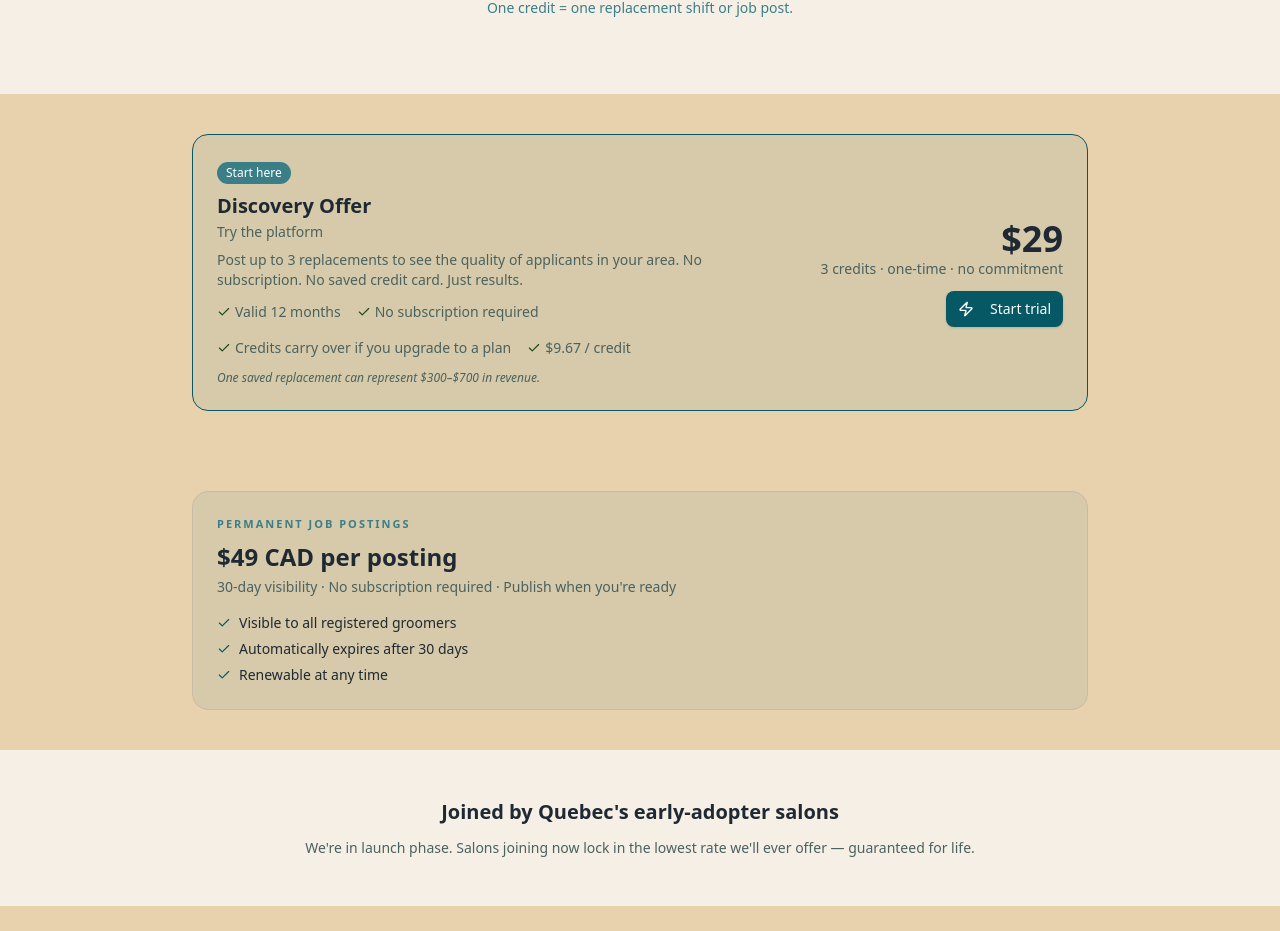
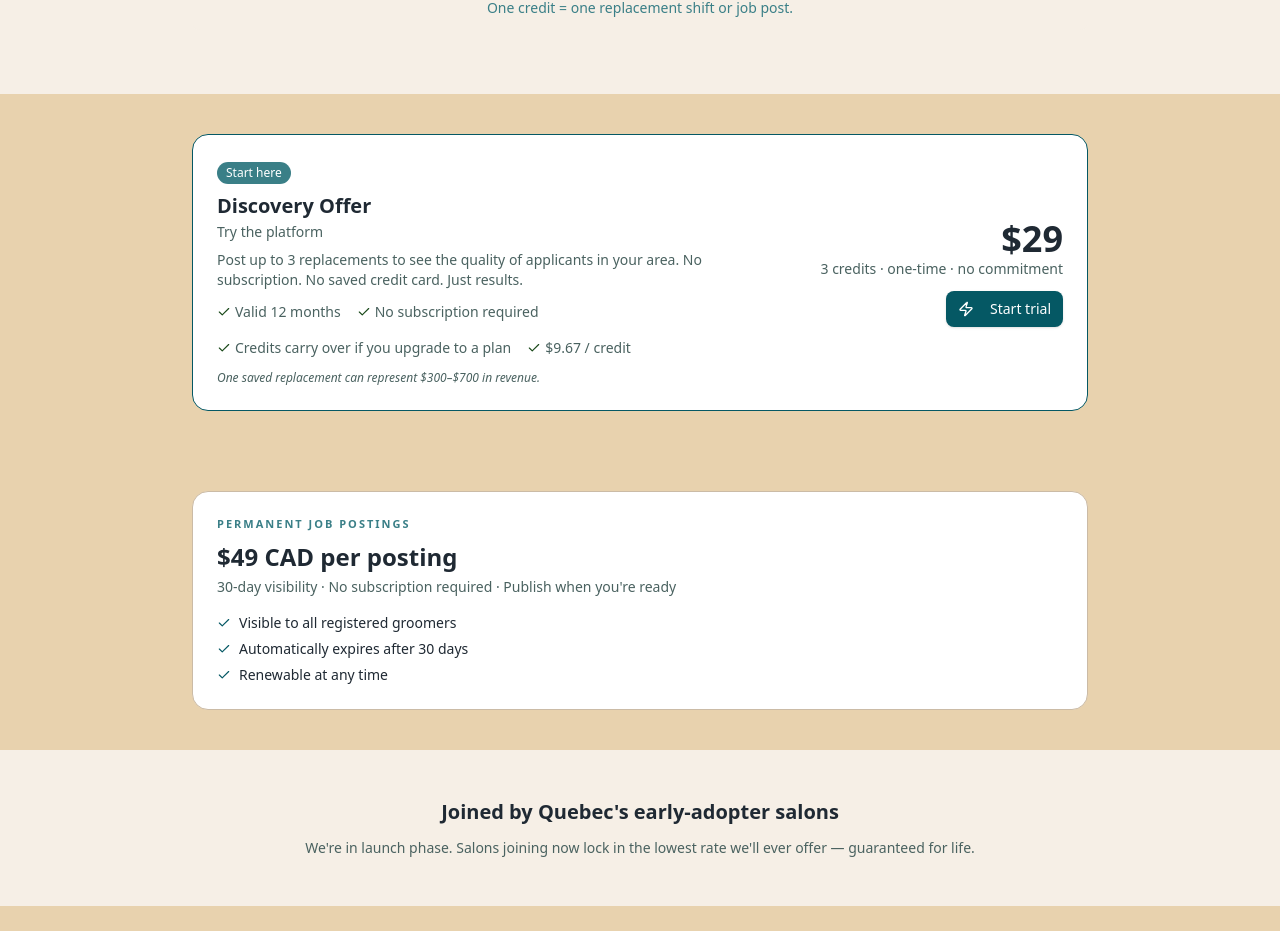
Before and after one commit to tgiammarella/sos-toilettage, a Next.js app: page /en/pricing in a window 1280 px wide. Shown: the part 1213-2144 px from the top of the page. Built offline with nearby package versions, Linux system fonts and the light colour scheme; no server answers.

Commit message:
fix: pricing cards background white instead of beige

```diff
--- a/app/[locale]/pricing/page.tsx
+++ b/app/[locale]/pricing/page.tsx
@@ -112,7 +112,7 @@ export default async function PricingPage({
 
       {/* ── Découverte Offer ───────────────────────────── */}
       <section className="bg-background px-4 py-10">
-        <div className="max-w-4xl mx-auto rounded-2xl border-[1.5px] border-solid border-[#055864] bg-accent/10 p-6 md:flex md:items-center md:justify-between md:gap-8">
+        <div className="max-w-4xl mx-auto rounded-2xl border-[1.5px] border-solid border-[#055864] bg-white p-6 md:flex md:items-center md:justify-between md:gap-8">
           <div className="mb-4 md:mb-0">
             <Badge className="mb-2 bg-accent text-accent-foreground hover:bg-accent/90">
               {t("decouverte.badge")}
@@ -145,7 +145,7 @@ export default async function PricingPage({
 
       {/* ── Standalone job posting ─────────────────────── */}
       <section className="bg-background px-4 py-10">
-        <div className="max-w-4xl mx-auto rounded-2xl border-[1.5px] border-solid border-[#CBBBA6] bg-accent/10 p-6">
+        <div className="max-w-4xl mx-auto rounded-2xl border-[1.5px] border-solid border-[#CBBBA6] bg-white p-6">
           <p style={{ color: "#3A7F87", fontSize: "11px", letterSpacing: "2px", textTransform: "uppercase", fontWeight: 600 }} className="mb-2">
             {t("jobCard.label")}
           </p>
```
